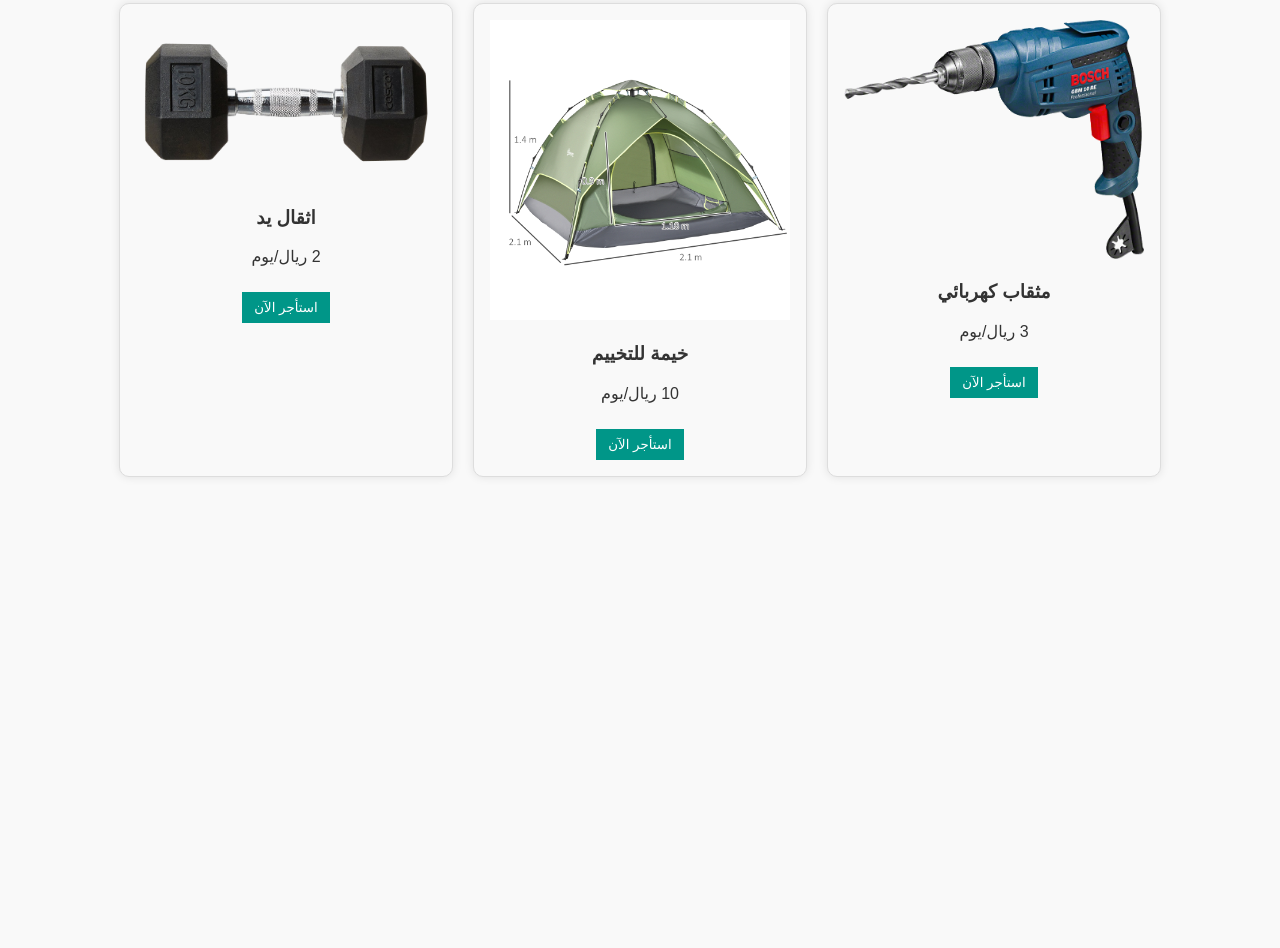
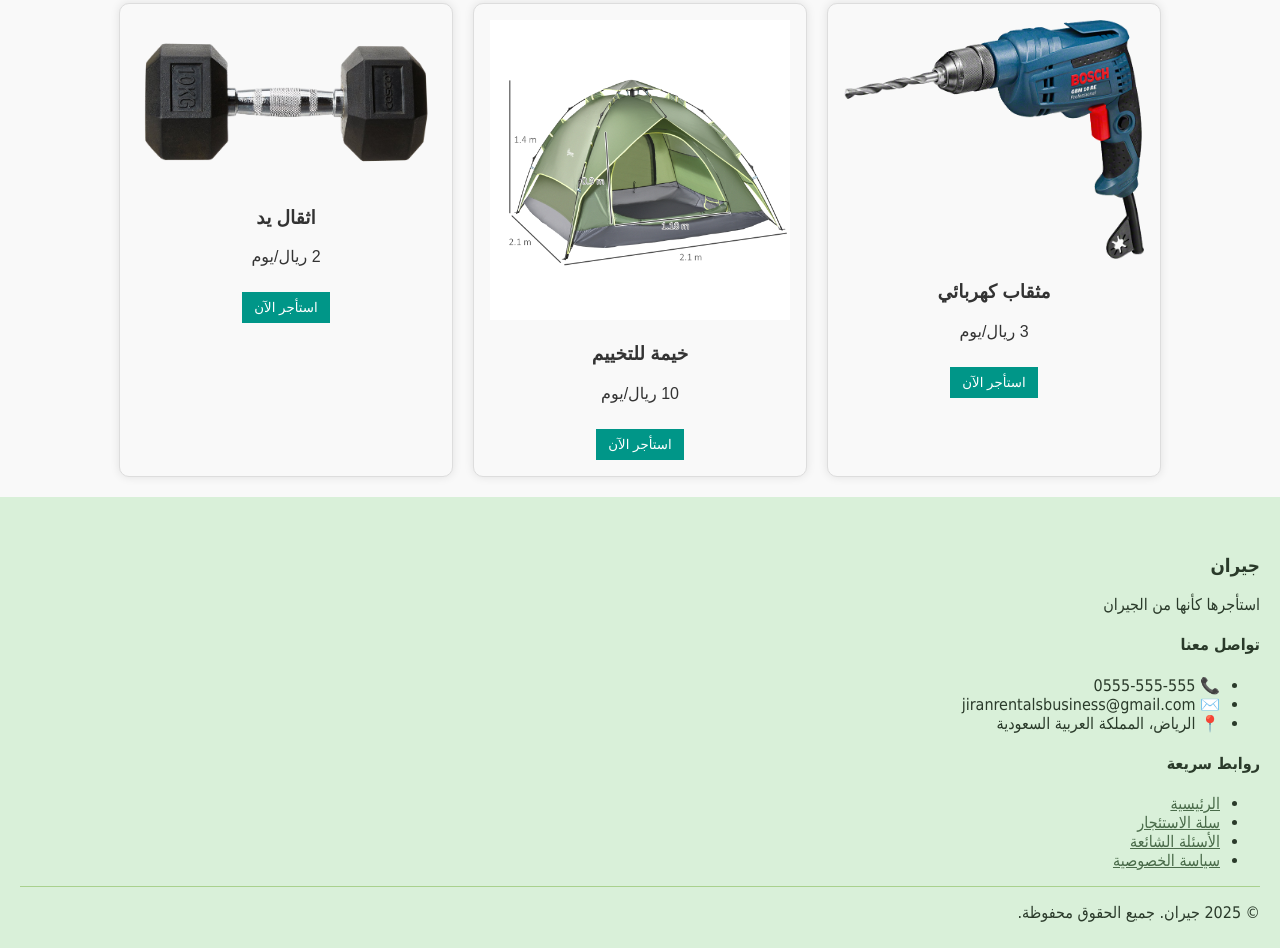
Before and after one commit to jiran-rental/Jiran, a plain HTML site: page index.html in a window 1280 px wide. Shown: the part 684-1632 px from the top of the page. Before the commit the page ends 1181 px from the top, so only its background shows below. Drawn offline with Linux system fonts and the light colour scheme.

Commit message:
Add files via upload

```diff
--- a/index.html
+++ b/index.html
@@ -3,15 +3,15 @@
 <head>
   <meta charset="UTF-8" />
   <meta name="viewport" content="width=device-width, initial-scale=1.0">
-  <title>تأجير معدات الجيران</title>
+  <title>  جيران لتأجير الادوات</title>
   <link rel="stylesheet" href="style.css" />
 </head>
 
 <body>
   <header>
     <img src="شعار جيران.png" alt="شعار جيران" class="logo" />
-    <h1>منصة تأجير معدات الجيران</h1>
-    <p>استأجر وشارك أدواتك مع جيرانك بكل سهولة</p>
+    <h1>جيران لتأجير الادوات</h1>
+    <p>مع جيران كل اداة تحتاجها بمتناول يدك!</p>
   </header>
 
   <section>
@@ -61,5 +61,41 @@
   </div>
 
   <script src="script.js"></script>
+
+
+
+
+
+
+
+  <footer class="footer">
+  <div class="footer-container">
+    <div class="footer-info">
+      <h3>جيران</h3>
+      <p>استأجرها كأنها من الجيران</p>
+    </div>
+    <div class="footer-contact">
+      <h4>تواصل معنا</h4>
+      <ul>
+        <li>📞 0555-555-555</li>
+        <li>✉️ jiranrentalsbusiness@gmail.com</li>
+        <li>📍 الرياض، المملكة العربية السعودية</li>
+      </ul>
+    </div>
+    <div class="footer-links">
+      <h4>روابط سريعة</h4>
+      <ul>
+        <li><a href="index.html">الرئيسية</a></li>
+        <li><a href="cart.html">سلة الاستئجار</a></li>
+        <li><a href="#">الأسئلة الشائعة</a></li>
+        <li><a href="#">سياسة الخصوصية</a></li>
+      </ul>
+    </div>
+  </div>
+  <div class="footer-bottom">
+    <p>© 2025 جيران. جميع الحقوق محفوظة.</p>
+  </div>
+</footer>
+
 </body>
 </html>
--- a/style.css
+++ b/style.css
@@ -149,3 +149,25 @@ body {
     margin-top: 10px;
   }
 }
+
+.footer {
+  background-color: #d9f0d9; /* أخضر فاتح جداً */
+  color: #2a3a2a; /* أخضر غامق للنص */
+  padding: 40px 20px 10px;
+  font-family: 'Tahoma', sans-serif;
+  direction: rtl;
+}
+
+.footer a {
+  color: #4a6b4a; /* أخضر متوسط للروابط */
+}
+
+.footer a:hover {
+  text-decoration: underline;
+  color: #2a3a2a;
+}
+
+.footer-bottom {
+  border-top: 1px solid #a9d18e;
+  color: #2a3a2a;
+}
```
